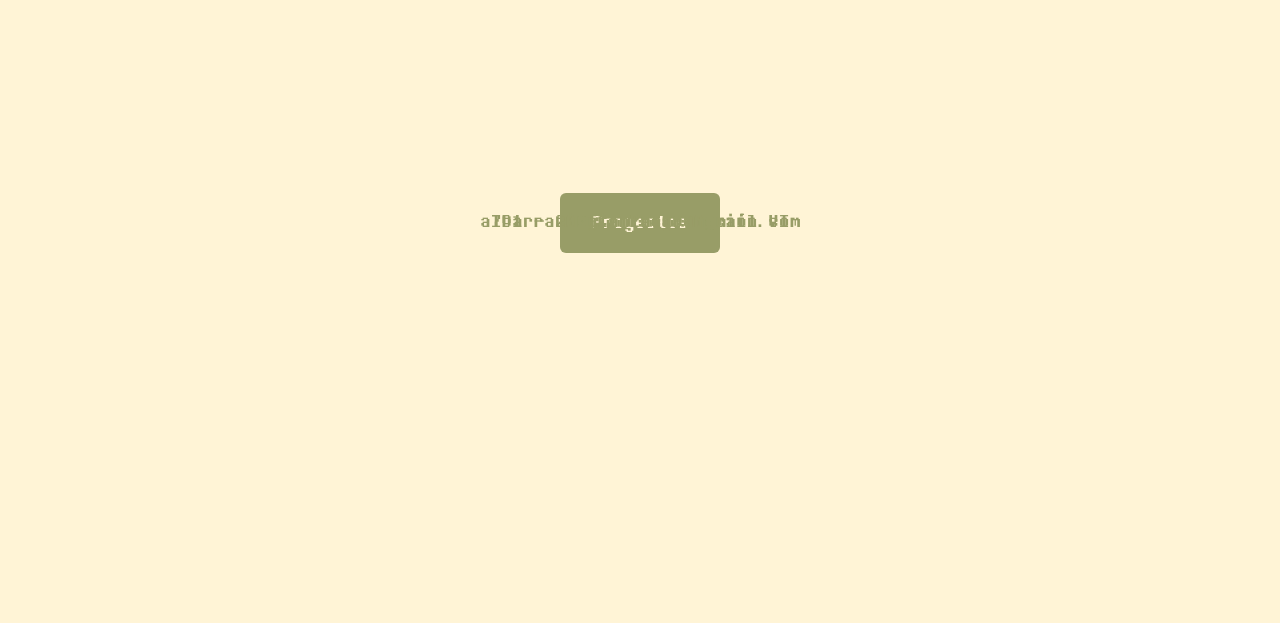
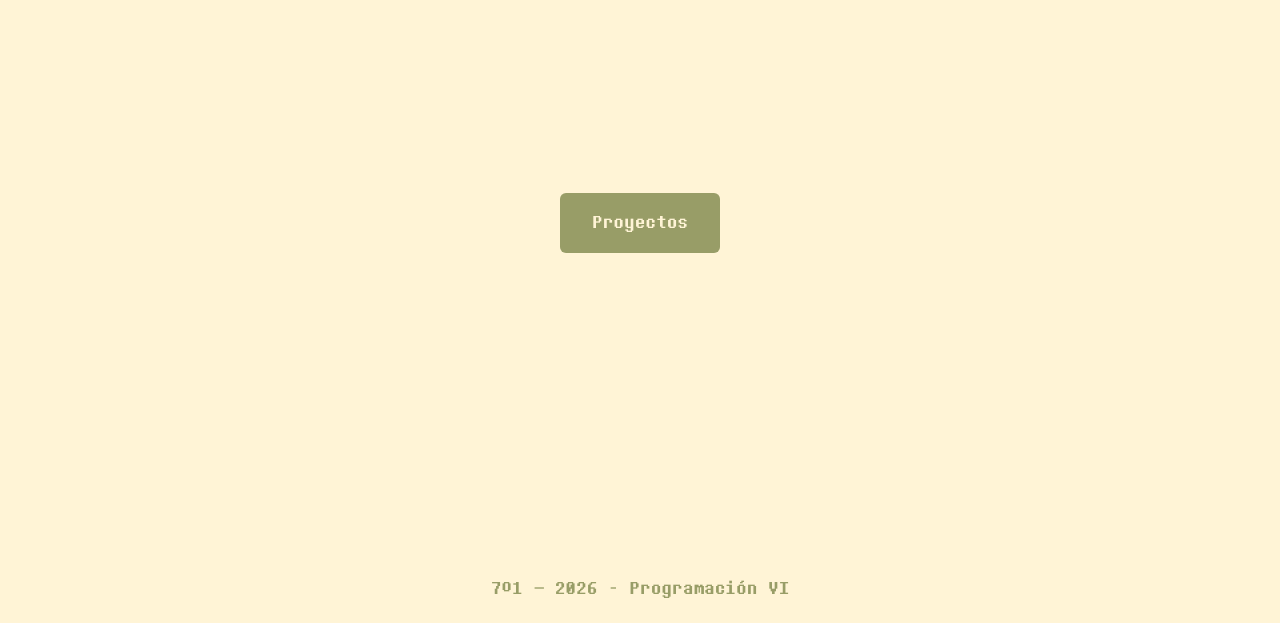
Before and after one commit to Garnixtyh/Portafolio_web, a plain HTML site: page codigo/index.html in a window 1280 px wide. Shown: the part 177-800 px from the top of the page. Drawn offline with Linux system fonts and the light colour scheme.

Commit message:
otra modificacion

```diff
--- a/codigo/game.js
+++ b/codigo/game.js
@@ -66,14 +66,14 @@ function sideWalls(lado, width, height, doorDef) {
 }
 
 function doorColorClass(requiere) {
-  if (!requiere) return 'locked-verde';
+  if (!requiere) return 'simple-door';
   return 'locked-' + requiere;
 }
 
 function buildDoorElement(p, width, height) {
   const center = p.pos * TILE;
   const cls = p.volver ? 'back-door' : doorColorClass(p.requiere);
-  const label = p.volver ? '‹' : '';
+  const label = p.volver ? '‹' : (p.requiere ? '' : '›');
   const requiere = p.requiere || '';
   const mensaje = p.mensaje || '';
   if (p.lado === 'izquierda') return door(cls, 0, center - DOOR_SPAN / 2, DOOR_THICK, DOOR_SPAN, p.destino, requiere, mensaje, label);
@@ -120,7 +120,7 @@ function crearSala(cfg) {
 
 const ROOMS = {
   presentacion: crearSala({
-    id: 'Tutorial',
+    id: 'presentacion',
     nombre: 'Tutorial',
     fondo: 'assets/bg-presentacion.png',
     tamaño: [120, 90],
--- a/codigo/index.html
+++ b/codigo/index.html
@@ -12,11 +12,11 @@
 
 
     <h1>Gian luca <br> Albarracin garcia</h1>
-    <p>Contacto </p>
-    <p> albarracingianluca308gmail.com </p>
+    <p class="start-contacto-label">Contacto </p>
+    <p class="start-contacto-email"> albarracingianluca308@gmail.com </p>
     <button id="start-btn"> Proyectos</button>
 
-    <p>7º1 — 2026 - Programación VI</p>
+    <p class="start-footer-legend">7º1 — 2026 - Programación VI</p>
 
   </div>
 
--- a/codigo/style.css
+++ b/codigo/style.css
@@ -62,10 +62,32 @@ html, body {
   margin: 0;
 }
 
-.start-screen p {
+.start-contacto-label {
   position: absolute;
+  top: 20px;
+  right: 30px;
   max-width: 32em;
   color: var(--Vc);
+  margin: 0;
+}
+
+.start-contacto-email {
+  position: absolute;
+  top: 50px;
+  right: 30px;
+  max-width: 32em;
+  color: var(--Vc);
+  margin: 0;
+}
+
+.start-footer-legend {
+  position: absolute;
+  bottom: 20px;
+  left: 50%;
+  transform: translateX(-50%);
+  max-width: 32em;
+  color: var(--Vc);
+  margin: 0;
 }
 
 #start-btn {
@@ -214,11 +236,16 @@ html, body {
 }
 .door.locked-roja { background: #e0526b; }
 .door.locked-azul { background: var(--accent-2); }
-.door.locked-verde { background: #8fd694; }
 .door.back-door {
   background: var(--panel-light);
   color: var(--text);
   border: 2px solid var(--wall);
+  font-size: 1rem;
+}
+.door.simple-door {
+  background: var(--panel-light);
+  color: var(--text);
+  border: 2px solid var(--accent-2);
   font-size: 1rem;
 }
 
```
